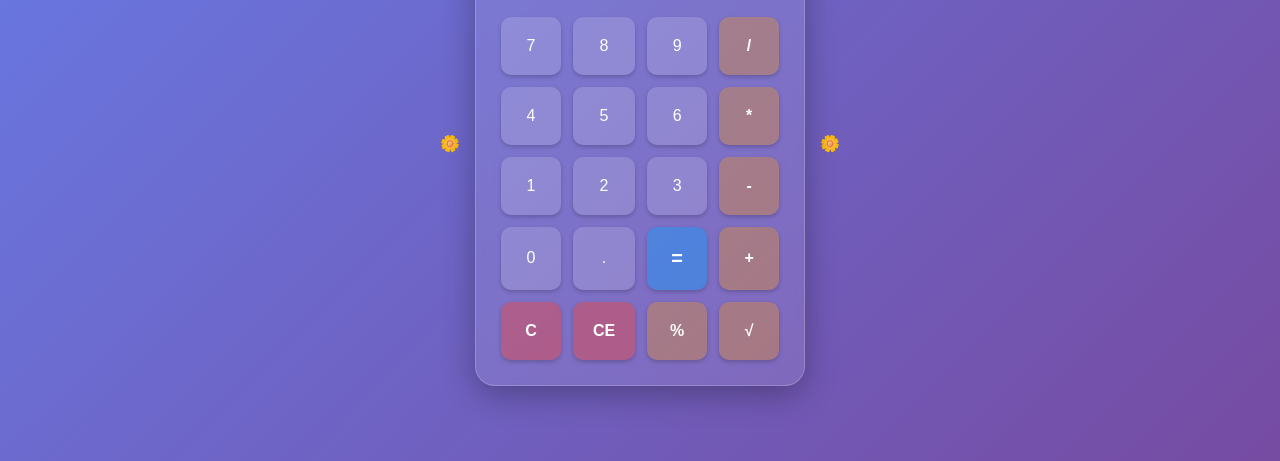
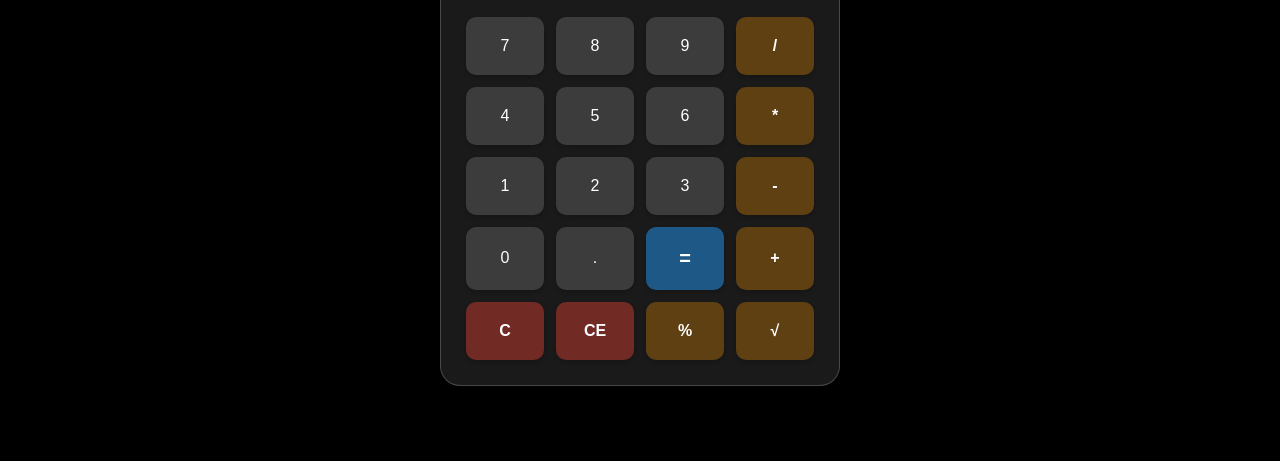
Before and after one commit to dfp-commits/calculator-app, a plain HTML site: page index.html in a window 1280 px wide. Shown: the part 339-800 px from the top of the page. Drawn offline with Linux system fonts and the light colour scheme.

Commit message:
Update background color to black and resize flower icons for better visibility in the calculator UI.

```diff
--- a/styles.css
+++ b/styles.css
@@ -9,7 +9,7 @@ body {
   justify-content: center;
   align-items: center;
   min-height: 100vh;
-  background: linear-gradient(135deg, #667eea 0%, #764ba2 100%);
+  background: #000;
   color: white;
   font-family: 'Segoe UI', Tahoma, Geneva, Verdana, sans-serif;
   padding: 20px;
@@ -180,14 +180,27 @@ button.clear:hover {
   position: relative;
 }
 
-/* Flower styles - same size as button font (16px) */
+/* Flower styles - oversized icons anchored near the top corners */
 .flower-left,
 .flower-right {
-  font-size: 16px;
+  font-size: 48px;
   line-height: 1;
   display: flex;
   align-items: center;
   justify-content: center;
+  position: absolute;
+  top: -10px;
+  width: 48px;
+  height: 48px;
+  z-index: 2; /* keep flowers in front of calculator */
+}
+
+.flower-left {
+  left: -30px;
+}
+
+.flower-right {
+  right: -30px;
 }
 
 @media (max-width: 480px) {
@@ -197,11 +210,6 @@ button.clear:hover {
 
   .calculator-wrapper {
     gap: 10px;
-  }
-
-  .flower-left,
-  .flower-right {
-    font-size: 14px; /* Match button font size in mobile */
   }
 
   #calculator {
```
